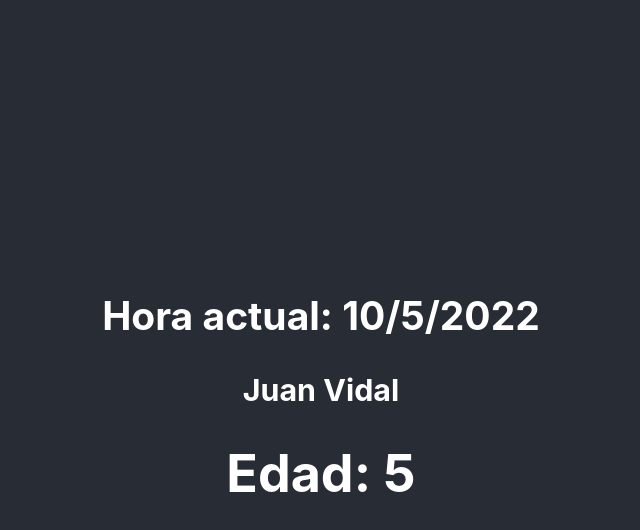
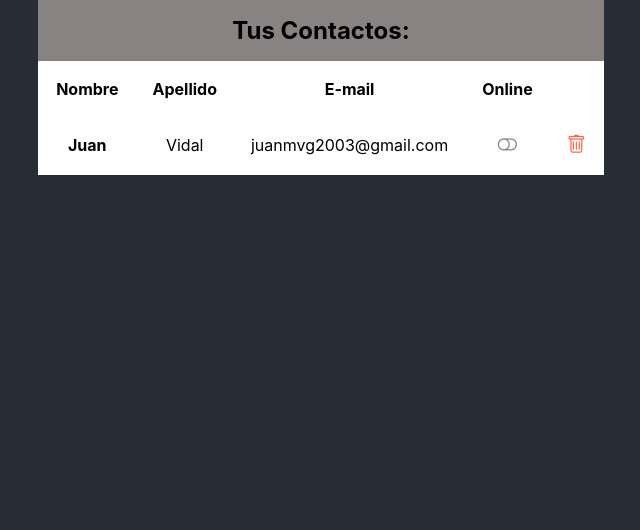
Before and after one commit to JuanVidal03/ejercicios-react, a React (Create React App) app: page / in a window 1280 px wide. Shown: the top 530 px of the page, without its empty margins (319-959 px from the left). Built offline with nearby package versions, Linux system fonts and the light colour scheme.

Commit message:
fueron añadidos estilos a la tabla de contactos

```diff
--- a/package.json
+++ b/package.json
@@ -6,6 +6,7 @@
     "@testing-library/jest-dom": "^5.16.5",
     "@testing-library/react": "^13.4.0",
     "@testing-library/user-event": "^13.5.0",
+    "bootstrap-icons": "^1.9.1",
     "node-sass": "^7.0.3",
     "react": "^18.2.0",
     "react-dom": "^18.2.0",
--- a/src/App.css
+++ b/src/App.css
@@ -1,38 +1,43 @@
-.App {
-  text-align: center;
+*{
+  padding: 0;
+  margin: 0;
+  box-sizing: border-box;
 }
 
-.App-logo {
-  height: 40vmin;
-  pointer-events: none;
+body{
+  width: 100%;
+  height: 100%;
+  display: flex;
+  align-items: center;
+  justify-content: center;
+  background-color: #282c34;
 }
 
-@media (prefers-reduced-motion: no-preference) {
-  .App-logo {
-    animation: App-logo-spin infinite 20s linear;
-  }
+ .contact-container{
+  background-color: #fff;
+  padding: 1rem;
 }
 
-.App-header {
-  background-color: #282c34;
-  min-height: 100vh;
-  display: flex;
-  flex-direction: column;
-  align-items: center;
-  justify-content: center;
-  font-size: calc(10px + 2vmin);
-  color: white;
+.title-contact{
+  background-color: #888282;
+  text-align: center;
+  padding: 1rem;
 }
 
-.App-link {
-  color: #61dafb;
+
+
+.card-body{
+  width: 100%;
+  height: 100%;
+  max-height: 700px;
+  background-color: #fff;
 }
 
-@keyframes App-logo-spin {
-  from {
-    transform: rotate(0deg);
-  }
-  to {
-    transform: rotate(360deg);
-  }
+.task-action{
+  cursor: pointer;
 }
+
+th, td{
+  text-align: center;
+  padding: 1rem;
+}
--- a/src/App.js
+++ b/src/App.js
@@ -1,13 +1,13 @@
 import './App.css';
-// import RenderContacto from './ejercicios/clas1-2-3/RenderContacto';
-import Clock from './ejercicios/clases4-5-6/Clock';
+import RenderContacto from './ejercicios/clases1-2-3-7-8-9/RenderContacto';
+// import Clock from './ejercicios/clases4-5-6/Clock';
 
 function App() {
   return (
     <div className="App">
       <header className="App-header">
-          {/* <RenderContacto/> */}
-          <Clock/>
+          <RenderContacto/>
+          {/* <Clock/> */}
       </header>
     </div>
   );
--- /dev/null
+++ b/src/ejercicios/clases1-2-3-7-8-9/ListContacto.jsx
@@ -0,0 +1,46 @@
+import { Contacto } from "./Contacto";
+import PropTypes from 'prop-types';
+
+const ListContacto = ( { contact, online, remove } ) => {
+
+    //funcion para cambiar el icono del estado del completed
+    const taskCompletedIcon = () => {
+        if (contact.online) {
+            return ( <i onClick={ () => online(contact) } className='bi-toggle-on task-action' style={ { color: 'green', fontWeight: 'bold', fontSize: '1.2rem' } }></i> )
+        } else {
+            return ( <i onClick={ () => online(contact) } className='bi-toggle-off task-action' style={ { color: 'grey', fontWeight: 'bold', fontSize: '1.2rem' } }></i> )
+        }
+    }
+
+    return(
+
+        <tr className='contact-container'>
+            <th>
+                <span>{ contact.nombre }</span>
+            </th>
+            <td>
+                <span>{ contact.apellido }</span>
+            </td>
+            <td>
+                <span>{ contact.email }</span>
+            </td>
+            <td>
+                {/* llamado a la funcion que retorna el icon dependiendo el estado de la clave */}
+                { taskCompletedIcon() }
+            </td>
+            <td>
+                <i onClick={ () => remove(contact) } className='bi-trash task-action' style={ { color: 'tomato', fontSize: '1.2rem' } }></i>
+            </td>
+        </tr>
+    )
+}
+
+ListContacto.propTypes = {
+    //le digo que esto va aser una instancia de la clase constructor Contacto.js
+    contact: PropTypes.instanceOf(Contacto),
+    online: PropTypes.func.isRequired,
+    remove: PropTypes.func.isRequired,
+
+}
+
+export default ListContacto;
--- /dev/null
+++ b/src/ejercicios/clases1-2-3-7-8-9/RenderContacto.jsx
@@ -0,0 +1,47 @@
+import ListContacto from "./ListContacto";
+import { Contacto } from "./Contacto";
+
+const RenderContacto = () => {
+    //ejemplod e contacto
+    let contacto = new Contacto('Juan', 'Vidal', 'juanmvg2003@gmail.com', false);
+
+
+    return(
+
+        <div>
+            <div>
+                <div className="card">
+                    {/* Card Header */}
+                    <div className="title-contact">
+                        <h2>Tus Contactos:</h2>
+                    </div>
+
+                    {/* Card body */}
+                    <div className="card-body" data-mbd-perfectscroollbar='true'>
+                        {/* Inicio tabla de tareas */}
+                        <table>
+                            <thead>
+                                <tr>
+                                    <th scope='col'>Nombre</th>
+                                    <th scope='col'>Apellido</th>
+                                    <th scope='col'>E-mail</th>
+                                    <th scope='col'>Online</th>
+                                </tr>
+                            </thead>
+
+                            <tbody>
+
+                                {/* Iterar sobre la lista de tareas */}
+                                <ListContacto contact={contacto}/>
+
+                            </tbody>
+                        </table>
+                    </div>
+                </div>
+            </div>
+            {/* <TaskForm add={ addTask }/> */}
+        </div>
+    )
+}
+
+export default RenderContacto;
--- a/src/ejercicios/clases4-5-6/Clock.jsx
+++ b/src/ejercicios/clases4-5-6/Clock.jsx
@@ -20,7 +20,7 @@ const Clock = () => {
 
         //DidMount
        let timerID = setInterval(() => {
-            tick()
+            tick();
         }, 1000);
 
 
@@ -44,10 +44,8 @@ const Clock = () => {
                 fecha: new Date(),
                 edad
             }
-        })
-
+        });
     }
-
 
     return (
         <div>
--- a/src/index.js
+++ b/src/index.js
@@ -3,6 +3,8 @@ import ReactDOM from 'react-dom/client';
 import './index.css';
 import App from './App';
 import reportWebVitals from './reportWebVitals';
+//importamos bootstrap icons
+import 'bootstrap-icons/font/bootstrap-icons.css';
 
 const root = ReactDOM.createRoot(document.getElementById('root'));
 root.render(
```
Also changed, not shown: src/ejercicios/clas1-2-3/ListContacto.jsx (deleted, +0 -21 lines), src/ejercicios/clas1-2-3/RenderContacto.jsx (deleted, +0 -15 lines), src/ejercicios/clases1-2-3-7-8-9/foms/ContactForm.jsx (added, +11 -0 lines), src/ejercicios/clases1-2-3-7-8-9/Contacto.js (renamed from src/ejercicios/clas1-2-3/Contacto.js), 1 other file (tests, documents, lock files or other folders).
